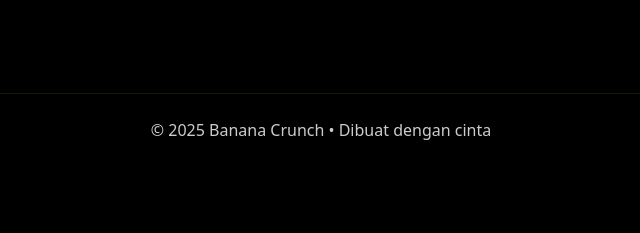
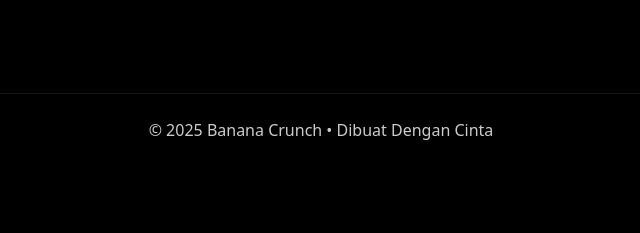
Before and after one commit to mudzakirfaqih02-pixel/banana-crunch, a plain HTML site: page index.html in a window 1280 px wide. Shown: the part 1327-1560 px from the top of the page, 319-959 px from the left. Drawn offline with nearby package versions, Linux system fonts and the light colour scheme; files whose address does not match are found by name.

Commit message:
Update index.html

```diff
--- a/index.html
+++ b/index.html
@@ -172,7 +172,7 @@ Tailwind via CDN is used for quick setup.
 
   <!-- FOOTER -->
   <footer class="mt-12 border-t border-yellow-400/10 bg-black py-6">
-    <div class="max-w-6xl mx-auto px-6 text-center text-white/80">© 2025 Banana Crunch • Dibuat dengan cinta</div>
+    <div class="max-w-6xl mx-auto px-6 text-center text-white/80">© 2025 Banana Crunch • Dibuat Dengan Cinta</div>
   </footer>
 
   <script>
```
